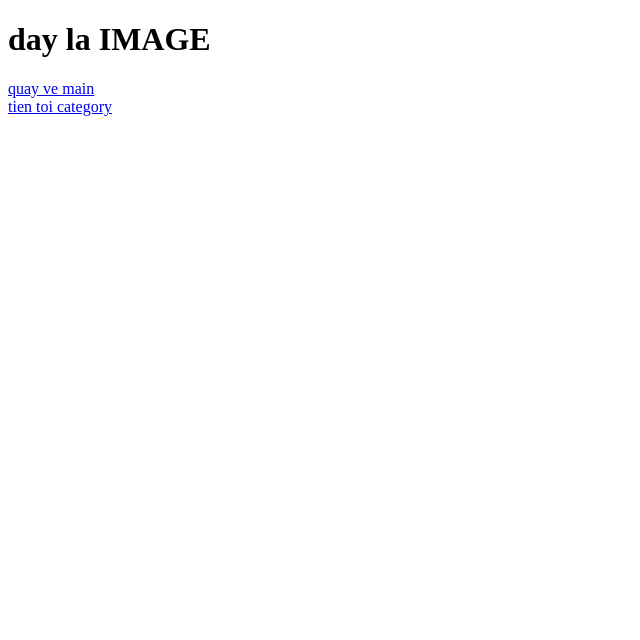
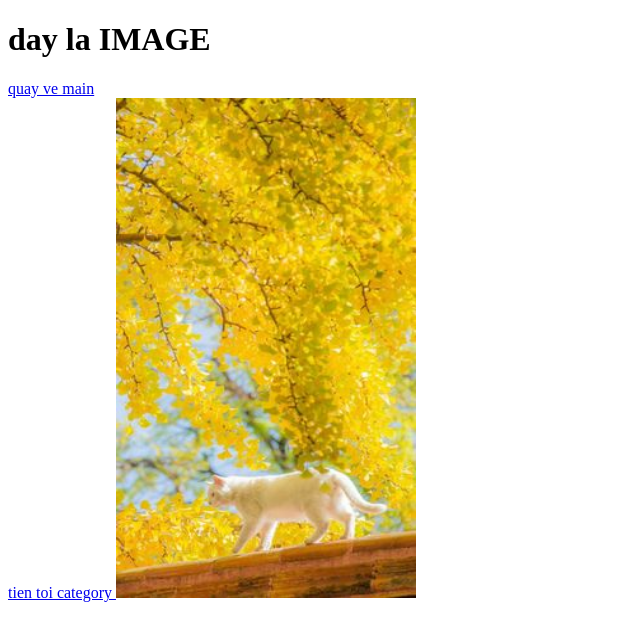
Before and after one commit to hmcdu1714/bai3, a plain HTML site: page image/image.html in a window 1280 px wide. Shown: the whole page, without its empty margins (0-640 px from the left). Drawn offline with Linux system fonts and the light colour scheme.

Commit message:
Update image.html

```diff
--- a/image/image.html
+++ b/image/image.html
@@ -13,5 +13,6 @@
 <a href="..\category.html">
 	 tien toi category
 </a>
+	<img src=".\f97b0013bf633f2a649da1e17ad9a44c.jpg" width="300" height="500" title="day la title" alt="khong hien thi duoc anh nen hien ra cai nay">
 </body>
 </html>
```
